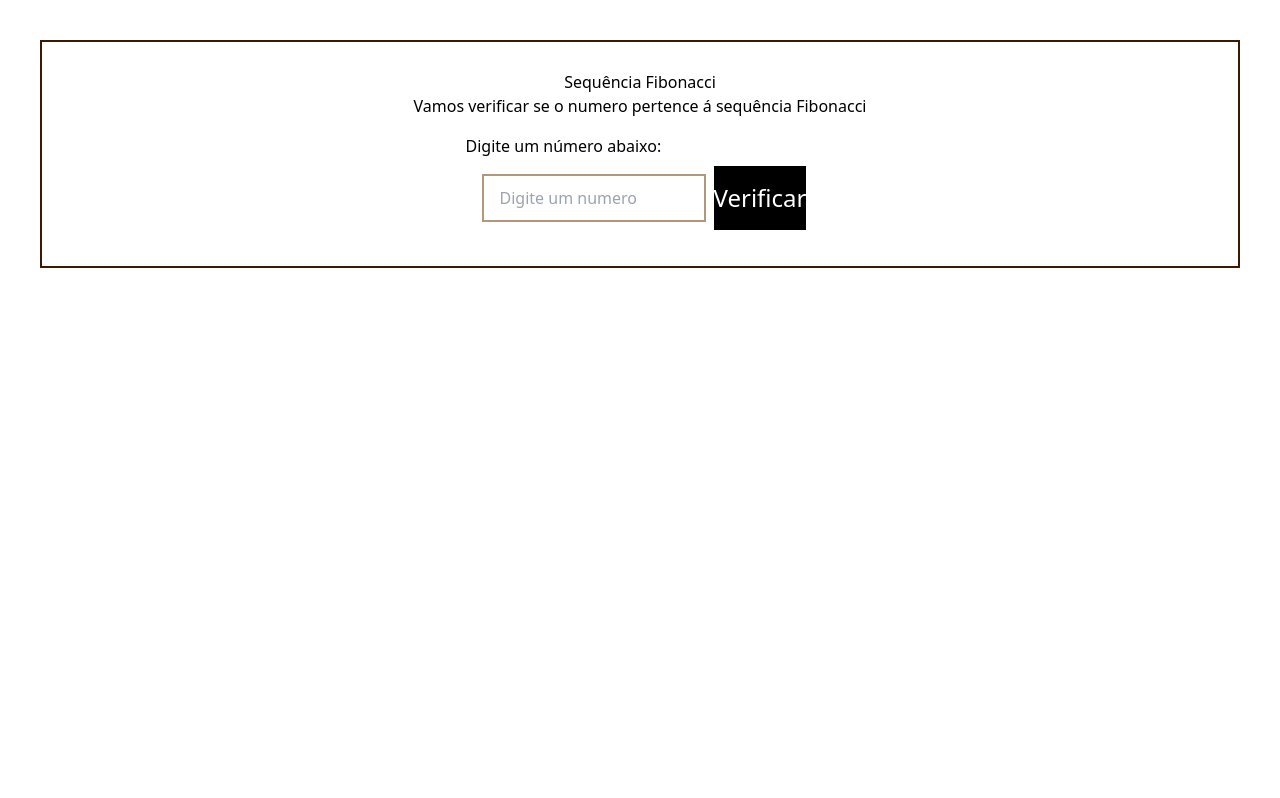
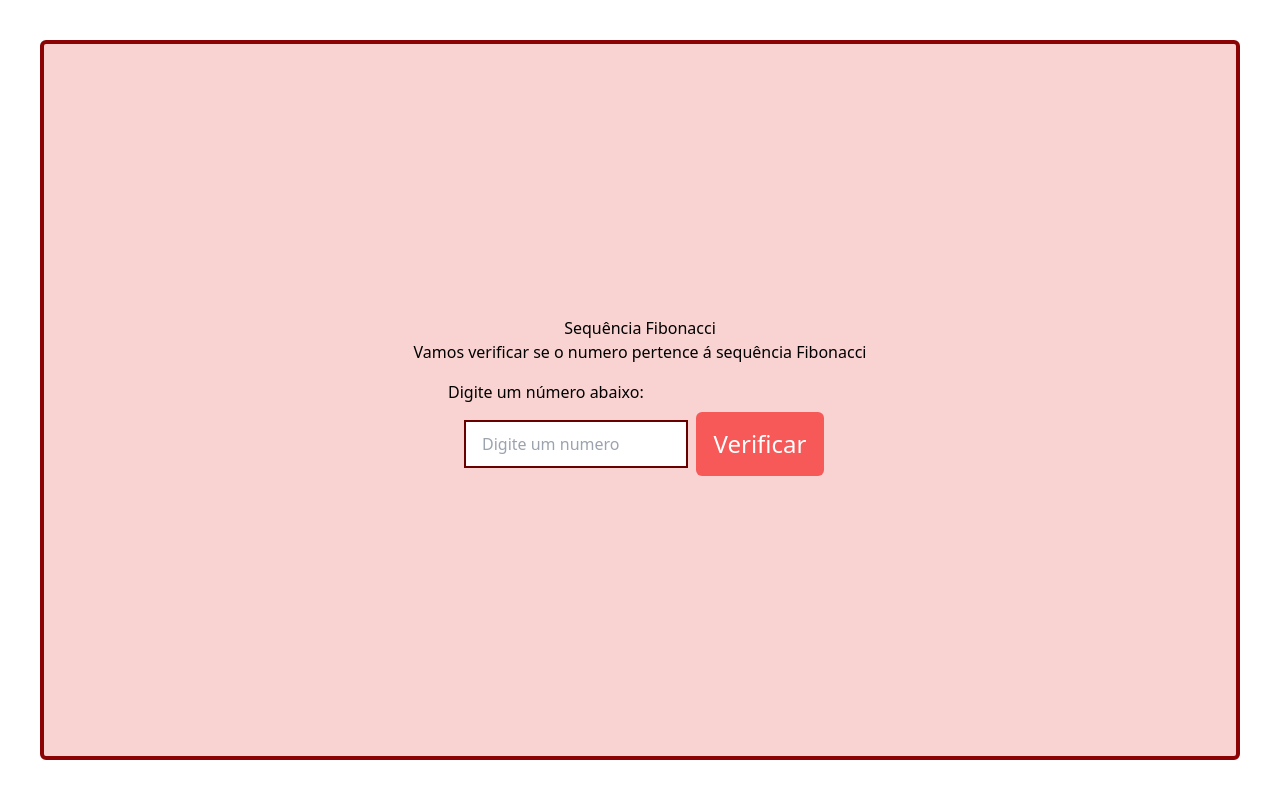
Before and after one commit to GabiOlivFarias/Fibonacci-validator, a Vue app in the folder fibonacci-validate/: page / in a window 1280 px wide. Built offline with nearby package versions, Linux system fonts and the light colour scheme.

Commit message:
[UPDATE] some adjustments

```diff
--- a/fibonacci-validate/index.html
+++ b/fibonacci-validate/index.html
@@ -4,7 +4,7 @@
     <meta charset="UTF-8">
     <link rel="icon" href="/favicon.ico">
     <meta name="viewport" content="width=device-width, initial-scale=1.0">
-    <title>Vite App</title>
+    <title>Fibonacci</title>
   </head>
   <body>
     <div id="app"></div>
--- a/fibonacci-validate/src/App.vue
+++ b/fibonacci-validate/src/App.vue
@@ -1,9 +1,7 @@
-
-import ValidatorView from './composable/ValidatorView.vue';
 <template>
-  <div class="m-10 min-w-90 border-2 border-solid border-tertiary p-7 flex flex-col justify-center items-center">
+  <div class="m-10 min-h-180 min-w-90 bg-light-red border-4 border-solid border-secundary rounded-md p-7 flex flex-col justify-center items-center">
     <div class="pb-4">
-      <h1 class="flex justify-center items-center">
+      <h1 class="flex justify-center">
         Sequência Fibonacci
       </h1>
       <p> Vamos verificar se o numero pertence á sequência Fibonacci</p>
--- a/fibonacci-validate/src/components/globals/buttons/ValidateNumberButton.vue
+++ b/fibonacci-validate/src/components/globals/buttons/ValidateNumberButton.vue
@@ -1,5 +1,5 @@
 <template>
-  <button class="text-h4 text-white bg-black">
+  <button class="text-h4 text-white bg-medium-red w-32 rounded-md">
     <p>Verificar</p>
   </button>
 </template>
--- a/fibonacci-validate/src/components/globals/input/NumberInput.vue
+++ b/fibonacci-validate/src/components/globals/input/NumberInput.vue
@@ -36,11 +36,13 @@
     },
     }
     function isFibonacci(n) {
-    return isPerfectSquare(5 * n * n + 4) || isPerfectSquare(5 * n * n - 4)
+    if (n <= 0) {
+        return false
     }
 
-function isPerfectSquare(x) {
-    let s = Math.sqrt(x)
-    return s * s === x
+    const test1 = Math.sqrt(5 * n * n + 4)
+    const test2 = Math.sqrt(5 * n * n - 4)
+
+    return Number.isInteger(test1) || Number.isInteger(test2)
     }
 </script>
--- a/fibonacci-validate/src/composable/ValidatorView.vue
+++ b/fibonacci-validate/src/composable/ValidatorView.vue
@@ -6,5 +6,5 @@
 </template>
 
 <script setup>
-import NumberInput from '../components/globals/input/NumberInput.vue'
+    import NumberInput from '../components/globals/input/NumberInput.vue'
 </script>
--- a/fibonacci-validate/tailwind.config.js
+++ b/fibonacci-validate/tailwind.config.js
@@ -8,11 +8,15 @@ export default {
     minWidth: {
       90: '360px',
     },
+    minHeight: {
+      180: '720px',
+    },
     extend: {
       colors: {
-        'primary': '#B3977D',
-        'secundary': '#E6AA73',
-        'tertiary': '#381B00'
+        'primary': '#680000',
+        'secundary': '#8b0304',
+        'tertiary': '#b11116',
+        'quaternary': '#ff0000'
       },
       backgroundSize: {
         'size-200': '200% 200%',
@@ -20,8 +24,8 @@ export default {
         'size-60': '60% 60%',
       },
       backgroundColor: {
-        'dark-gray': '#4C4136',
-        'light-gray': '#807973',
+        'light-red': '#f9d2d2',
+        'medium-red': '#f75959',
       },
       fontSize: {
         h1: '64px',
```
Lines whose indentation alone changed are shown as unchanged.
